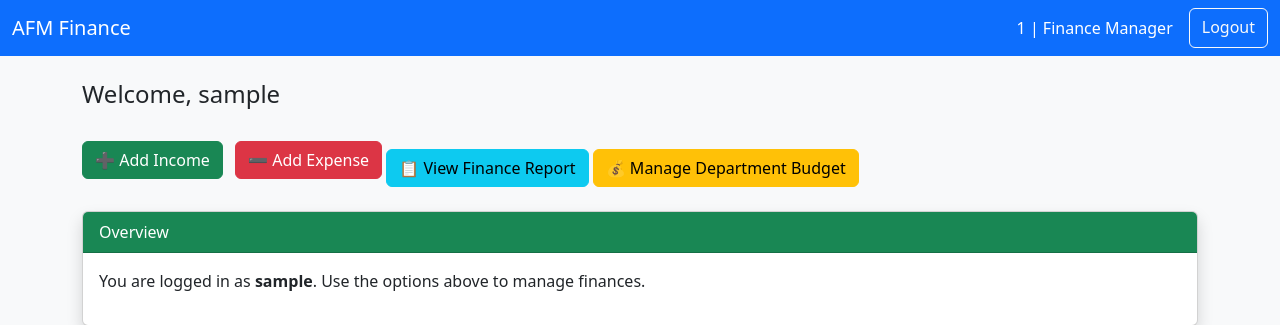
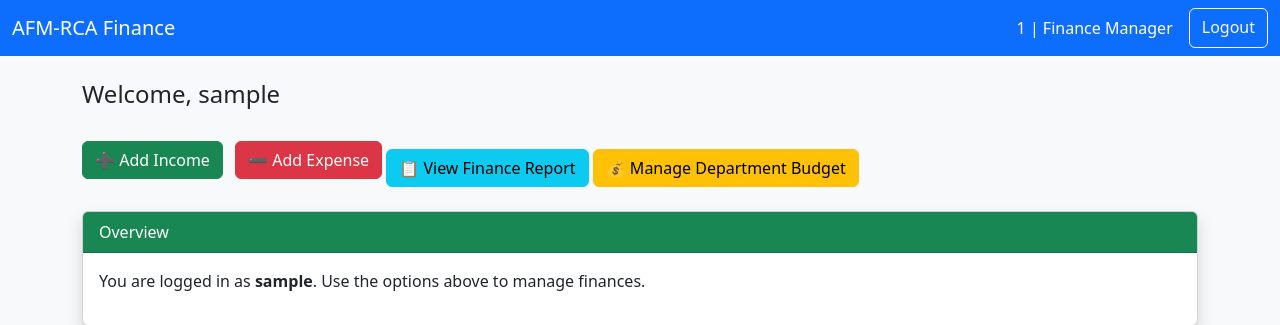
Before and after one commit to Nnzheni/church-finance-manager, a Flask app: page /dashboard in a window 1280 px wide. Shown: the top 325 px of the page. Run offline with Flask 3, Linux system fonts and the light colour scheme; the visitor is signed in with stand-in values (Sample User, id 1).

Commit message:
Update dashboard.html

```diff
--- a/templates/dashboard.html
+++ b/templates/dashboard.html
@@ -2,13 +2,13 @@
 <html lang="en">
 <head>
   <meta charset="UTF-8">
-  <title>Dashboard - AFM Finance Manager</title>
+  <title>Dashboard - AFM-RCA Finance Manager</title>
   <link rel="stylesheet" href="https://cdn.jsdelivr.net/npm/bootstrap@5.3.0/dist/css/bootstrap.min.css">
 </head>
 <body class="bg-light">
 <nav class="navbar navbar-expand-lg navbar-dark bg-primary">
   <div class="container-fluid">
-    <a class="navbar-brand" href="#">AFM Finance</a>
+    <a class="navbar-brand" href="#">AFM-RCA Finance</a>
     <div class="d-flex">
       <span class="navbar-text text-white me-3">{{ dept }} | {{ role }}</span>
       <a href="{{ url_for('logout') }}" class="btn btn-outline-light">Logout</a>
```
